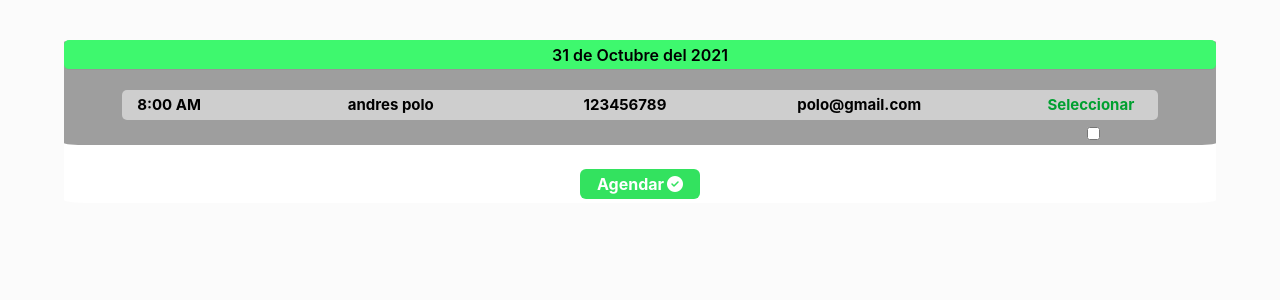
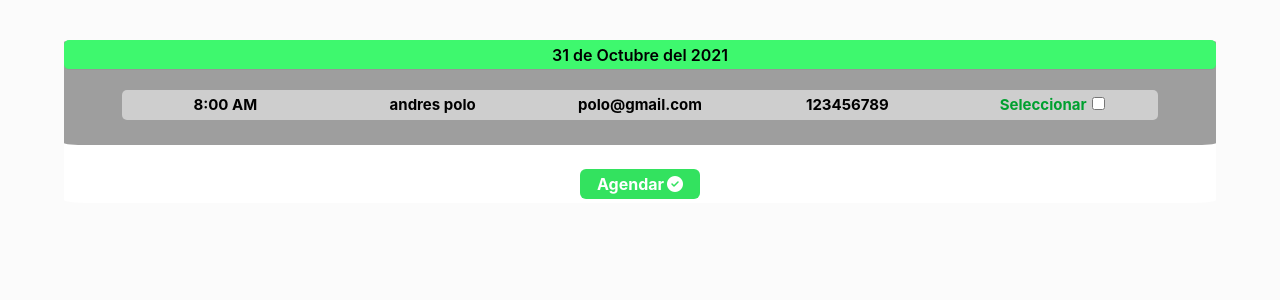
Before and after one commit to andrespolop/psitas, a PHP site: page /paciente-citas.php in a window 1280 px wide. Shown: the part 80-380 px from the top of the page. Run offline with PHP 8.4, Linux system fonts and the light colour scheme; the visitor is signed in with stand-in values (Sample User, id 1); data comes from the database, SQL or seed files in the repository; some libraries are stand-ins or nearby versions.

Commit message:
version final 1 de paciente-citas.php, listarHorarios.js y paciente-citas.css

```diff
--- a/estilos/paciente-citas.css
+++ b/estilos/paciente-citas.css
@@ -191,27 +191,27 @@
 
 
   /* LOS CONTENEDORES DE LA HORA Y EL BOTÓN ACTIVAR */
-  .form-cita {
+  .div-citas {
     margin: auto;
     margin-top: 20px;
     background-color: #cecece;
     width: 90%;
     border-radius: 5px;
-    height: 30px;
     line-height: 30px;
     margin-bottom: 25px;
+    text-align: center;
   }
 
   .div-cita{
-    display: flex;
-    justify-content: space-between;
-    flex-direction: row-reverse;
+    display: grid;
+    grid-template-columns: repeat(5,1fr);
+    grid-auto-flow: row dense;
+    align-items: center;
   }
 
   .div-hora{
     background-color: #cececed5;
     display: block;
-    width:75px;
     color: black;
     background: transparent;
     text-decoration: none;
@@ -219,15 +219,13 @@
     font-family: -apple-system, BlinkMacSystemFont, "Segoe UI", Roboto, Oxygen,
       Ubuntu, Cantarell, "Open Sans", "Helvetica Neue", sans-serif;
     font-weight: 700;
-    margin-left:10px;
-    text-align: center;
     font-size: 15px;
   }
 
   .div-terapeuta{
     background-color: #cececed5;
     display: block;
-    width: 200px;
+
     color: black;
     background: transparent;
     text-decoration: none;
@@ -235,15 +233,13 @@
     font-family: -apple-system, BlinkMacSystemFont, "Segoe UI", Roboto, Oxygen,
       Ubuntu, Cantarell, "Open Sans", "Helvetica Neue", sans-serif;
     font-weight: 700;
-    margin-left:10px;
-    text-align: center;
     font-size: 15px;
   }
 
   .div-telefono{
     background-color: #cececed5;
     display: block;
-    width: 100px;
+
     color: black;
     background: transparent;
     text-decoration: none;
@@ -251,14 +247,12 @@
     font-family: -apple-system, BlinkMacSystemFont, "Segoe UI", Roboto, Oxygen,
       Ubuntu, Cantarell, "Open Sans", "Helvetica Neue", sans-serif;
     font-weight: 700;
-    margin-left:10px;
-    text-align: center;
     font-size: 15px;
   }
   .div-mail{
     background-color: #cececed5;
     display: block;
-    width: 200px;
+
     color: black;
     background: transparent;
     text-decoration: none;
@@ -266,12 +260,10 @@
     font-family: -apple-system, BlinkMacSystemFont, "Segoe UI", Roboto, Oxygen,
       Ubuntu, Cantarell, "Open Sans", "Helvetica Neue", sans-serif;
     font-weight: 700;
-    margin-left:10px;
-    text-align: center;
     font-size: 15px;
   }
   .div-check {
-    width: 100px;
+
     display: block;
     margin-right: 15px;
     margin-left:10px;
@@ -279,7 +271,6 @@
     font-family: -apple-system, BlinkMacSystemFont, "Segoe UI", Roboto, Oxygen,
       Ubuntu, Cantarell, "Open Sans", "Helvetica Neue", sans-serif;
     font-weight: 700;
-    text-align: center;
     font-size: 15px;
   }
   .div-check label{
@@ -332,3 +323,9 @@
   margin-left: 3px;
   color: white;
   }
+
+  @media (max-width: 800px) {
+    .div-cita{
+      grid-template-columns: repeat(3,1fr);
+    }
+  }
--- a/paciente-citas.php
+++ b/paciente-citas.php
@@ -21,13 +21,11 @@ $row = $ejecutar->fetch_assoc();
 <!--ENVIO A LA BD DE LAS CITAS AGENDADAS-->
 <?php
 include("php/conexion.php");
-for ($i=0; $i < 56; $i++) {
-    if (isset($_POST["check".$i])) {
-        $idh = $_POST["check".$i];
+if (isset($_POST["check"])) {
+    foreach ($_POST["check"] as $idh) {
 
         $sql = "UPDATE `horarios_disponibles`
         SET `id_paciente`= '$id_paciente' WHERE id_horarios = '$idh'";
-        echo "entro".$i;
         $ejecutar = $conexion ->query($sql);
         if (!$ejecutar) {
            echo "Error al ejecutar el SQL";
@@ -40,8 +38,8 @@ for ($i=0; $i < 56; $i++) {
            ";
         }
     }
+}
 
-}
 
 ?>
 <!DOCTYPE html>
@@ -78,7 +76,7 @@ for ($i=0; $i < 56; $i++) {
     <!-- CREAMOS LOS HORARIOS DE ATENCIÓN DISPONIBLES EN EL SISTEMA -->
     <div class="contenedor">
         <!--contenedor general inicio-->
-        <form class="form-horarios">
+        <form class="form-horarios" action="paciente-citas.php" method = "POST" id = "formHor" name = "form" value="none">
         </form>
         <!--contenedor de horarios final-->
     </div>
```
Also changed, not shown: src/listarHorarios.js (+25 -30 lines).
